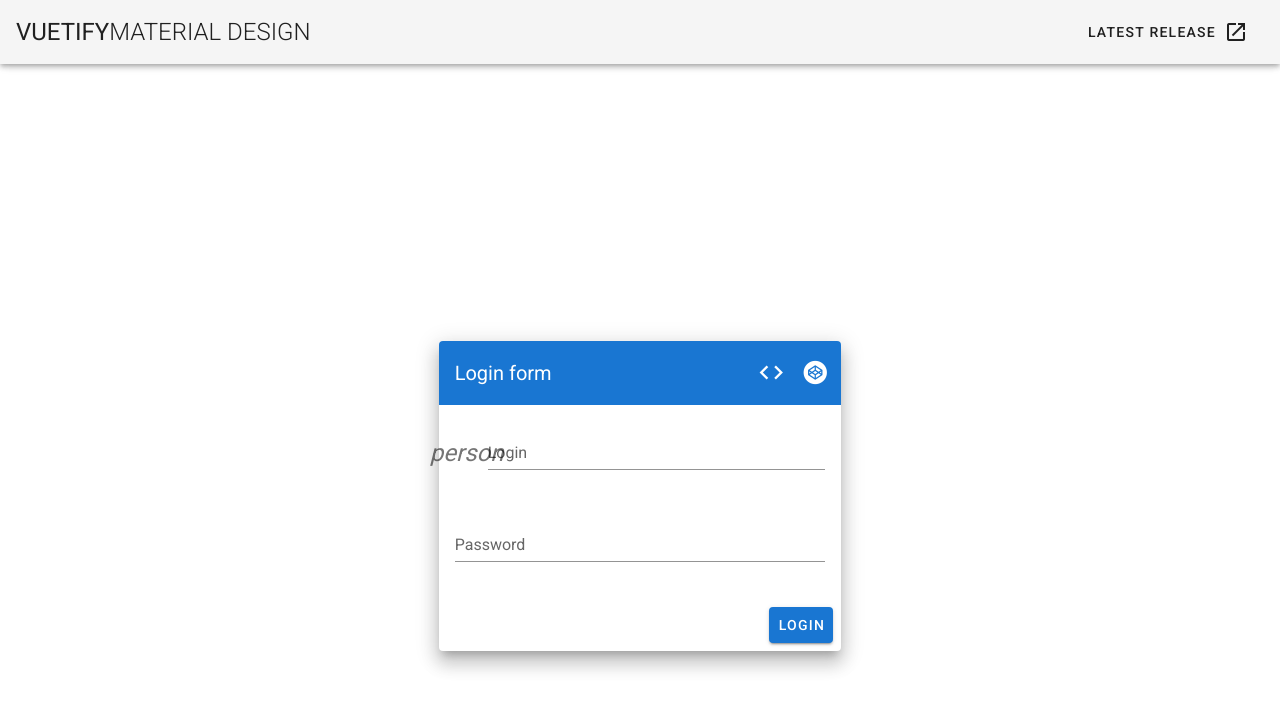
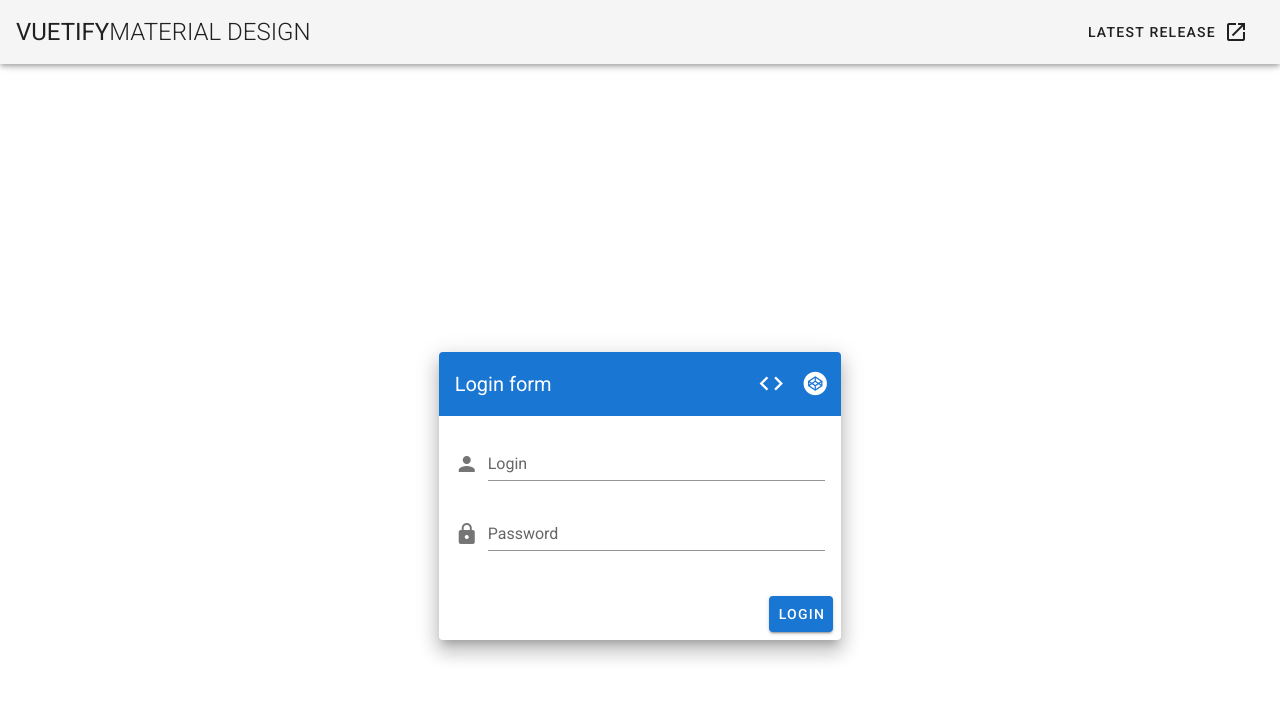
Before and after one commit to woounnan/worktalk, a Vue app in the folder front/: page /login in a window 1280 px wide. Shown: the top 710 px of the page. Built offline with nearby package versions, Linux system fonts and the light colour scheme.

Commit message:
add login page

```diff
--- a/front/public/index.html
+++ b/front/public/index.html
@@ -8,6 +8,7 @@
     <title>fe</title>
     <link rel="stylesheet" href="https://fonts.googleapis.com/css?family=Roboto:100,300,400,500,700,900">
     <link rel="stylesheet" href="https://cdn.jsdelivr.net/npm/@mdi/font@latest/css/materialdesignicons.min.css">
+    <link href='https://fonts.googleapis.com/css?family=Roboto:300,400,500,700|Material+Icons' rel="stylesheet" type="text/css">
   </head>
   <body>
     <noscript>
--- a/front/src/views/Login.vue
+++ b/front/src/views/Login.vue
@@ -1,6 +1,5 @@
 <template>
   <v-app id="inspire">
-    <v-icon>fas fa-lock</v-icon>
     <v-content>
       <v-container
         class="fill-height"
@@ -60,11 +59,10 @@
                     prepend-icon="person"
                     type="text"
                   ></v-text-field>
-
-                  <v-icon>fas fa-lock</v-icon>
                   <v-text-field
                     id="password"
                     label="Password"
+                    prepend-icon="lock"
                     name="password"
                     type="password"
                   ></v-text-field>
```
